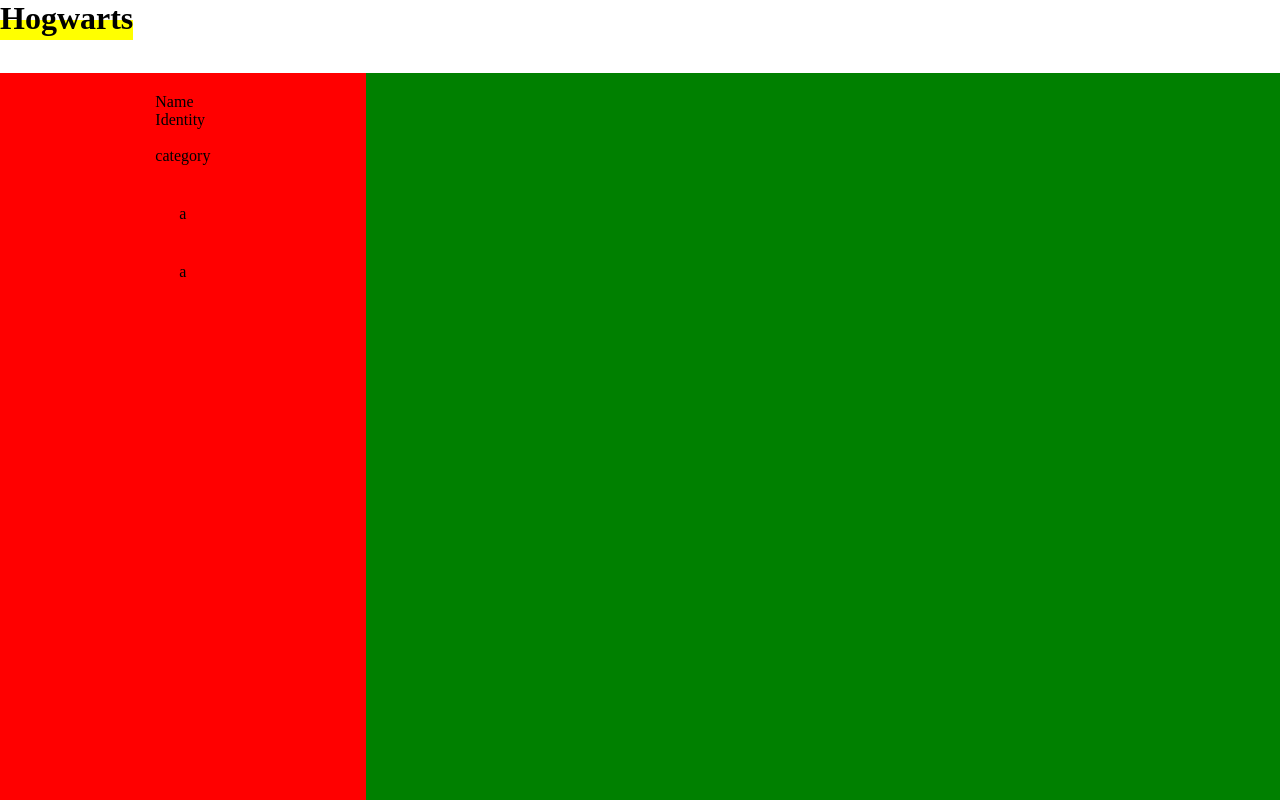
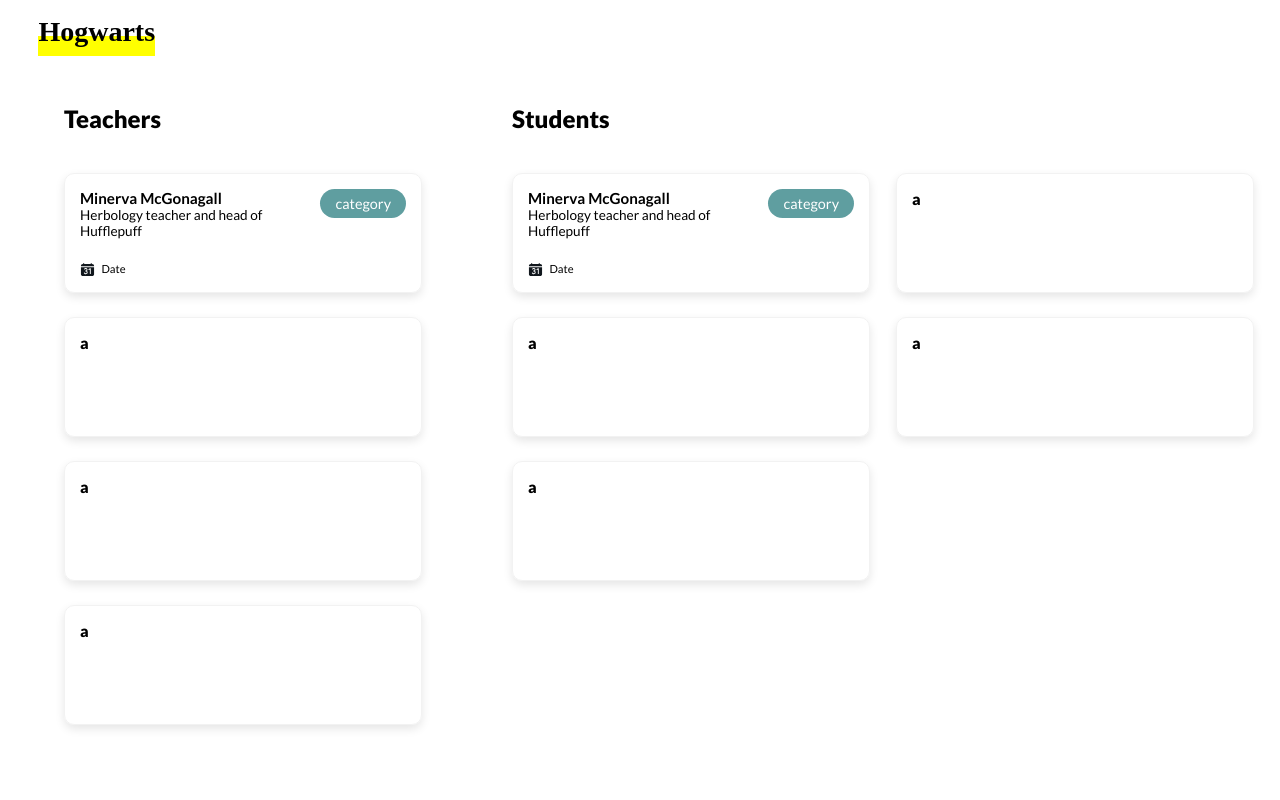
Before and after one commit to Jibe7/2024-Test-Technique, a plain HTML site: page index.html in a window 1280 px wide. Drawn offline with Linux system fonts and the light colour scheme; a web font is replaced by a local one.

Commit message:
Amélioration du style, j'ai rendu l'aspect responsif au lieu de chercher à respecter exactement les tailles indiquées. Plutôt  bon rendu visuel par rapport au modèle Figma.

```diff
--- a/index.html
+++ b/index.html
@@ -13,26 +13,51 @@
         </div>
         <article class="classrooms-ppl">
             <section class="teachers">
+                <h2>Teachers</h2>
                 <ul class="teacher-list">
                     <li>
                         <div class="ppl">
-                            <p>Name</p>
-                            <p>Identity</p>
-                            <div class="date">
-                                <img src="" alt="" class="calendar-logo">
-                                <p class="date"></p>
+                            <div class="metadata">
+                                <div class="ppl-text">
+                                    <p class="identity">Minerva McGonagall</p>
+                                    <p class="char-pres">Herbology teacher and head of Hufflepuff</p>
+                                </div>
+                                <div class="date-container">
+                                    <img src="calendar.svg" alt="Calendrier" class="calendar-logo">
+                                    <p class="date">Date</p>
+                                </div>
                             </div>
-                            <div class="category">category</div>
+                            <div class="category"><p>category</p></div>
                         </div>
                     </li>
+                    <li>a</li>
                     <li>a</li>
                     <li>a</li>
                 </ul>
             </section>
 
             <section class="students">
+                <h2>Students</h2>
                 <ul class="student-list">
-
+                    <li>
+                        <div class="ppl">
+                            <div class="metadata">
+                                <div class="ppl-text">
+                                    <p class="identity">Minerva McGonagall</p>
+                                    <p class="char-pres">Herbology teacher and head of Hufflepuff</p>
+                                </div>
+                                <div class="date-container">
+                                    <img src="calendar.svg" alt="Calendrier" class="calendar-logo">
+                                    <p class="date">Date</p>
+                                </div>
+                            </div>
+                            <div class="category"><p>category</p></div>
+                        </div>
+                    </li>
+                    <li>a</li>
+                    <li>a</li>
+                    <li>a</li>
+                    <li>a</li>
                 </ul>
             </section>
         </article>
--- a/style.css
+++ b/style.css
@@ -5,6 +5,8 @@
     margin: 0;
     padding: 0;
     box-sizing: border-box;
+    font-family: "Lato";
+    font-weight: 900;
 }
 /* ---------------------- Main page components -----------------------*/
 main {
@@ -15,17 +17,19 @@
 }
 
 .ttl-plc {
-    display: flex;
-    height: 80px;
+    height: 10vh;
+    min-height: fit-content;
+    flex-shrink: 0;
 }
 
 /* ---------------------- Page Title -----------------------*/
 .view-title {
     font-family: "Orelega One";
-    height: fit-content;
-    /* background-color: blue; */
+    font-size: 3.5vh;
+    height: 5vh;
     box-shadow: 0px 0px black;
     position: absolute;
+    margin: 2vh 3vw;
 }
 
 .view-title::after {
@@ -42,15 +46,25 @@
 /* ---------------------- People Sections -----------------------*/
 
 .classrooms-ppl {
-    background-color: aqua;
-    height: 100%;
+    /* background-color: aqua; */
     display: flex;
+    flex-grow: 1;
+    width: 100%;
 }
 
 .teachers {
-    background-color: red;
+    /* background-color: wheat; */
     height: 100%;
-    width: 40vw;
+    width: 40%;
+    /* overflow-wrap: break-word; */
+}
+
+h2 {
+    margin: 3vh 0 3vh 0vw;
+}
+
+.teachers > h2 {
+    margin-left: 5vw;
 }
 
 .teacher-list {
@@ -58,15 +72,95 @@
     display: flex;
     flex-direction: column;
     align-items: center;
+    /* overflow-y: auto; */
+}
+
+.teacher-list > li {
+    margin: 2vh 2vw 1vh 0;
+    border: 1px solid #F2F2F2;
+    box-shadow: 0px 4px 10px 0px #0000001A;
+    width: 28vw;
+    height: 15vh;
+    border-radius: 10px;
+    padding: 15px;
+}
+
+.student-list {
+    list-style-type: none;
+    display: flex;
+    flex-direction: column;
+    flex-flow: row;
+    flex-wrap: wrap;
+    /* background-color: red; */
+}
+
+.student-list > li {
+    margin: 2vh 2vw 1vh 0;
+    /* background-color: aquamarine; */
+    border: 1px solid #F2F2F2;
+    box-shadow: 0px 4px 10px 0px #0000001A;
+    width: 28vw;
+    height: 15vh;
+    border-radius: 10px;
+    padding: 15px;
+}
+
+.ppl {
+    display: flex;
+    height: 100%;
+}
+
+.metadata {
+    /* background-color: bisque; */
+    width: 70%;
+    height: 100%;
+    display: flex;
+    flex-direction: column;
+    justify-content: space-between;
+}
+
+.date-container {
+    display: flex;
+}
+
+.date {
+    margin-left: 0.5vw;
+    font-size: 1.4vh;
+}
+
+.ppl-text {
+    height: 65%;
+}
+
+.identity {
+    font-size: 1.9vh;
+    font-weight: 700;
+}
+
+.char-pres {
+    font-size: 1.7vh;
+}
+
+.category {
+    font-size: 1.8vh;
+    margin-left: 1.6vw;
+    border-radius: 20px;
+    height: 3.6vh;
+    width: 7vw;
+    display: flex;
+    justify-content: center;
+    align-items: center;
+    background-color: cadetblue;
+    color: white;
+}
+
+.category p, .char-pres, .date {
+    font-weight: 400;
 
 }
 
-.teacher-list > li {
-    margin: 20px 50px;
+.students {
+    /* background-color: green; */
+    height: 100%;
+    width: 60%;
 }
-
-.students {
-    background-color: green;
-    height: 100%;
-    width: 100%;
-}
```
Also changed, not shown: calendar.svg (added).
